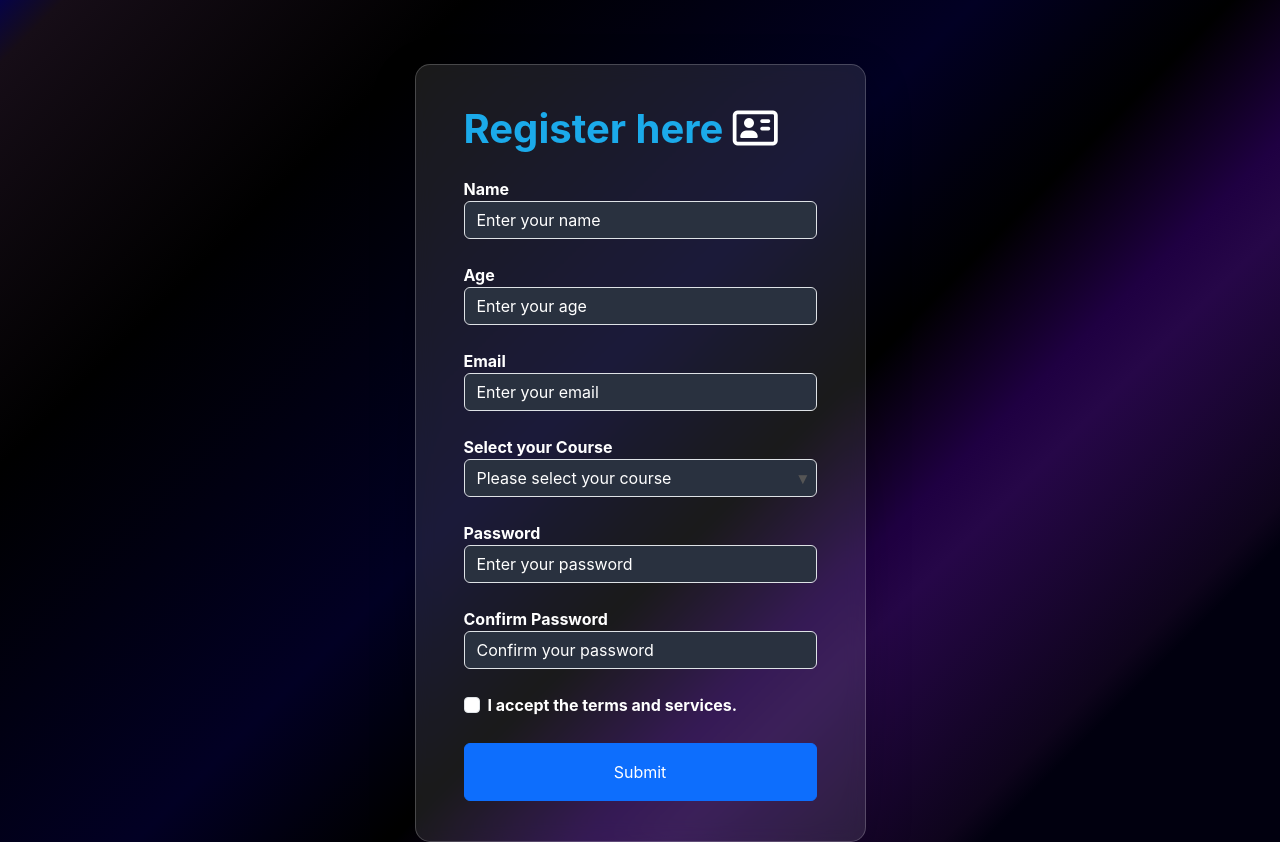
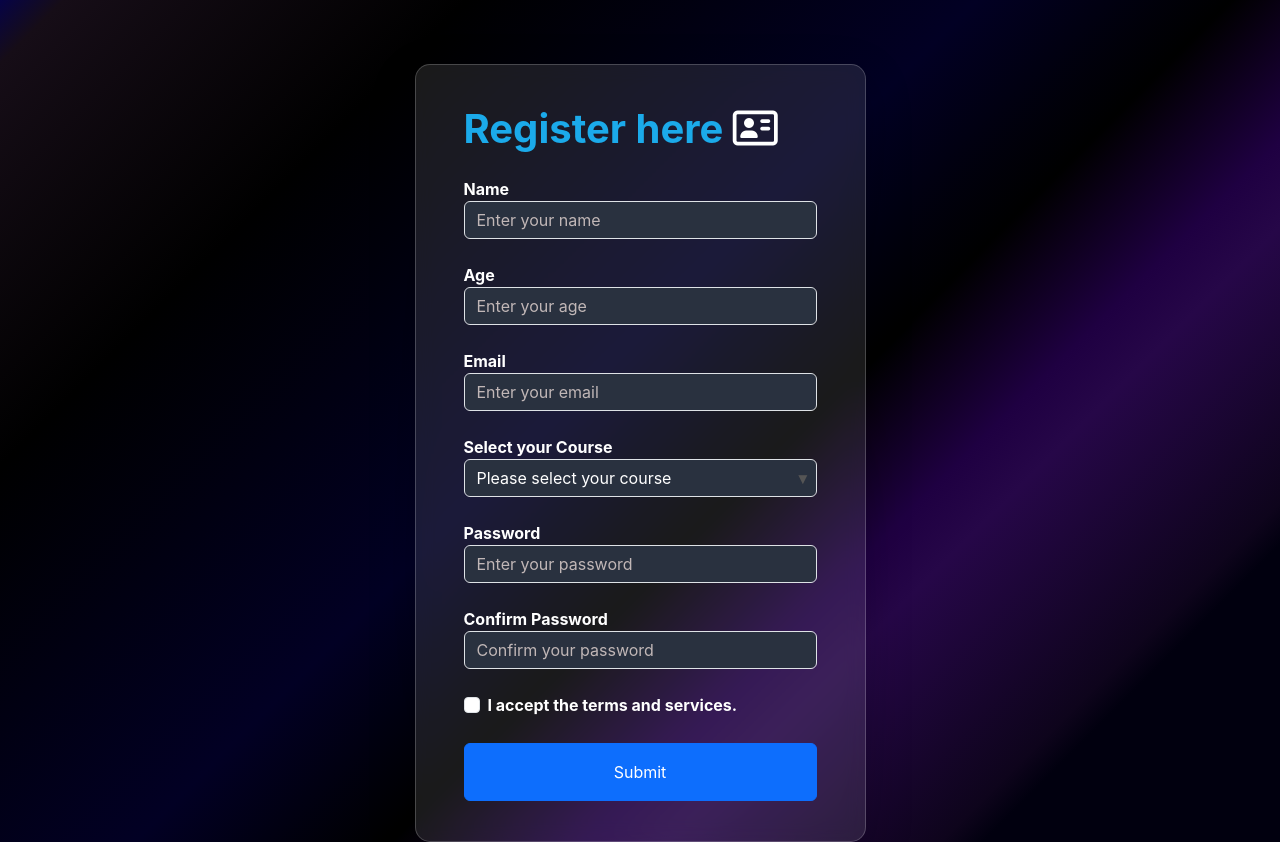
Before and after one commit to Souvik34/Student-registration-form, a React (Vite) app: page / in a window 1280 px wide. Built offline with nearby package versions, Linux system fonts and the light colour scheme.

Commit message:
"Updated placeholder text color in index.css from white to rgb(193, 183, 183)."

```diff
--- a/src/index.css
+++ b/src/index.css
@@ -19,7 +19,7 @@ body {
 input::placeholder,
 textarea::placeholder,
 select::placeholder {
-  color: white !important; /* Ensure the placeholder text is white */
+  color: rgb(193, 183, 183) !important; /* Ensure the placeholder text is white */
 }
 
 .wrapper
```
